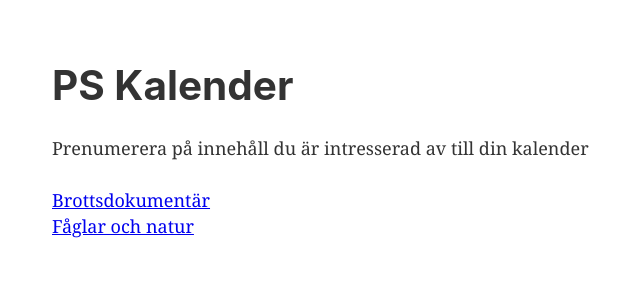
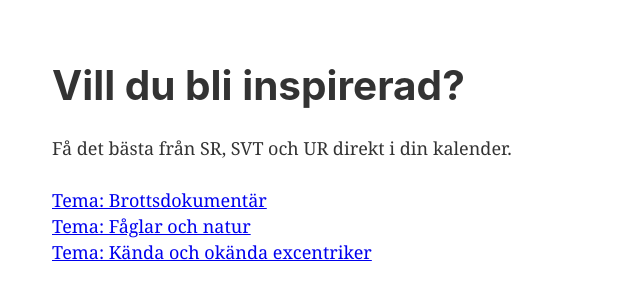
Before and after one commit to jakobmagnus/ps-kalender, a Gatsby site: page / in a window 1280 px wide. Shown: the part 192-492 px from the top of the page, without its empty margins (92-732 px from the left). Built offline with nearby package versions, Linux system fonts and the light colour scheme; Gatsby itself is replaced by a stand-in of ours.

Commit message:
Updated links

```diff
--- a/src/components/layout.js
+++ b/src/components/layout.js
@@ -1,20 +1,8 @@
 import * as React from "react"
-import PropTypes from "prop-types"
-import { useStaticQuery, graphql } from "gatsby"
 
 import "./layout.css"
 
 const Layout = ({ children }) => {
-  const data = useStaticQuery(graphql`
-    query SiteTitleQuery {
-      site {
-        siteMetadata {
-          title
-        }
-      }
-    }
-  `)
-
   return (
     <>
         <main>{children}</main>
@@ -22,8 +10,4 @@ const Layout = ({ children }) => {
   )
 }
 
-Layout.propTypes = {
-  children: PropTypes.node.isRequired,
-}
-
 export default Layout
--- a/src/pages/index.js
+++ b/src/pages/index.js
@@ -2,15 +2,15 @@ import * as React from "react"
 import { Link } from "gatsby"
 
 import Layout from "../components/layout"
-import Seo from "../components/seo"
 
 const IndexPage = () => (
   <Layout>
-    <h1>PS Kalender</h1>
-    <p>Prenumerera på innehåll du är intresserad av till din kalender</p>
+    <h1>Vill du bli inspirerad?</h1>
+    <p>Få det bästa från SR, SVT och UR direkt i din kalender.</p>
     <p>
-      <Link to="webcal://p107-caldav.icloud.com/published/2/MTAzMTcxNTQ5NDEwMzE3MZwJcqtX7Zo-VjkQqkJu8Nl1OcSZD6bBlse2PZOljUFmihsYJI0sS-PRI5zSQtIIn1CUK2Xy085FbEZooDkLuLk">Brottsdokumentär</Link> <br />
-      <Link to="webcal://p107-caldav.icloud.com/published/2/MTAzMTcxNTQ5NDEwMzE3MZwJcqtX7Zo-VjkQqkJu8NlgKJyV3vEJoEmnDRtI8KJ9wWtjFKfLUWIK3AX7Admn0OcYklg1dW_llO8iYrvaxVY">Fåglar och natur</Link> <br />
+      <Link to="webcal://p107-caldav.icloud.com/published/2/MTAzMTcxNTQ5NDEwMzE3MZwJcqtX7Zo-VjkQqkJu8Nl1OcSZD6bBlse2PZOljUFmihsYJI0sS-PRI5zSQtIIn1CUK2Xy085FbEZooDkLuLk">Tema: Brottsdokumentär</Link> <br />
+      <Link to="webcal://p107-caldav.icloud.com/published/2/MTAzMTcxNTQ5NDEwMzE3MZwJcqtX7Zo-VjkQqkJu8NlgKJyV3vEJoEmnDRtI8KJ9wWtjFKfLUWIK3AX7Admn0OcYklg1dW_llO8iYrvaxVY">Tema: Fåglar och natur</Link> <br />
+      <Link to="webcal://p107-caldav.icloud.com/published/2/MTAzMTcxNTQ5NDEwMzE3MZwJcqtX7Zo-VjkQqkJu8NlgKJyV3vEJoEmnDRtI8KJ9wWtjFKfLUWIK3AX7Admn0OcYklg1dW_llO8iYrvaxVY">Tema: Kända och okända excentriker</Link> <br />
     </p>
   </Layout>
 )
```
